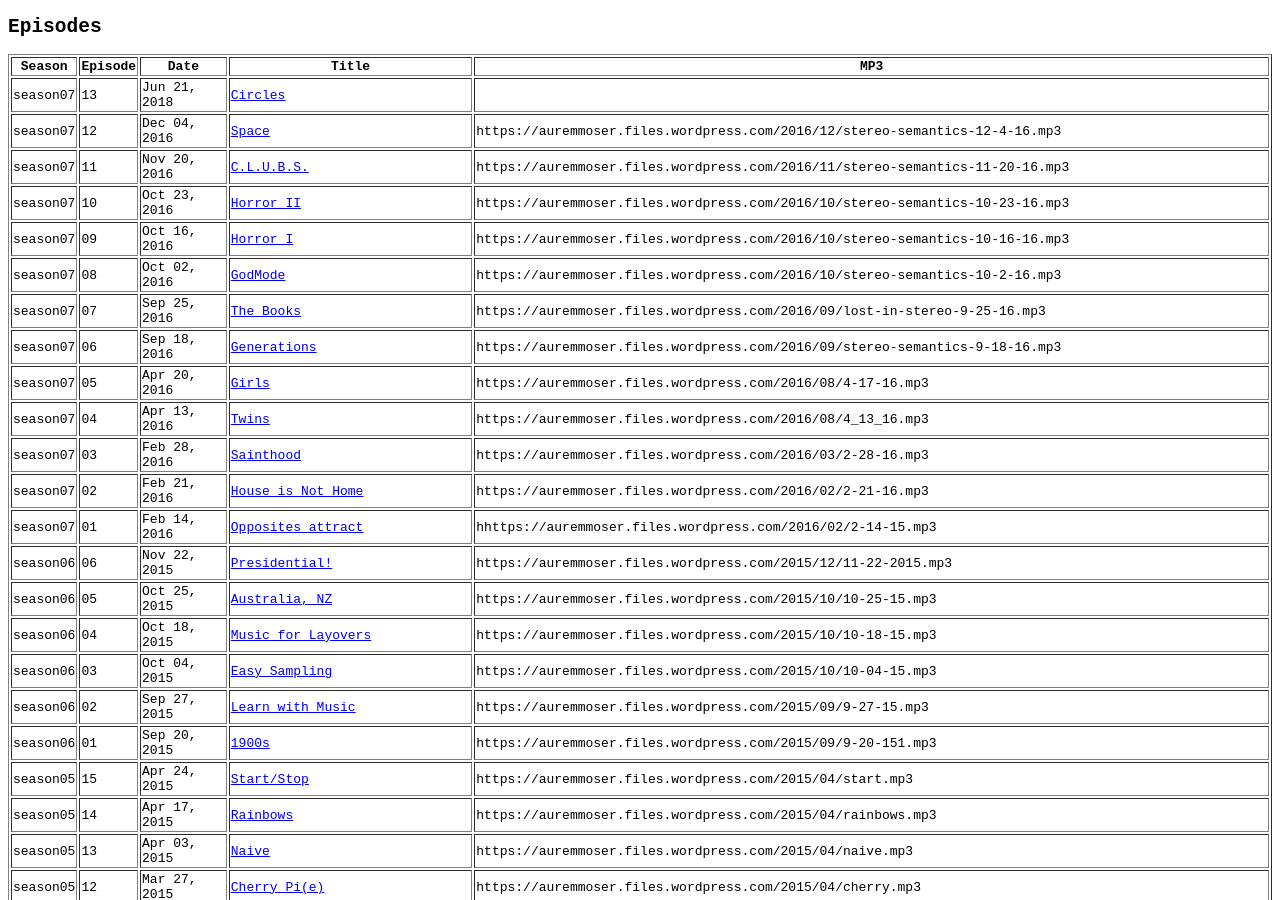
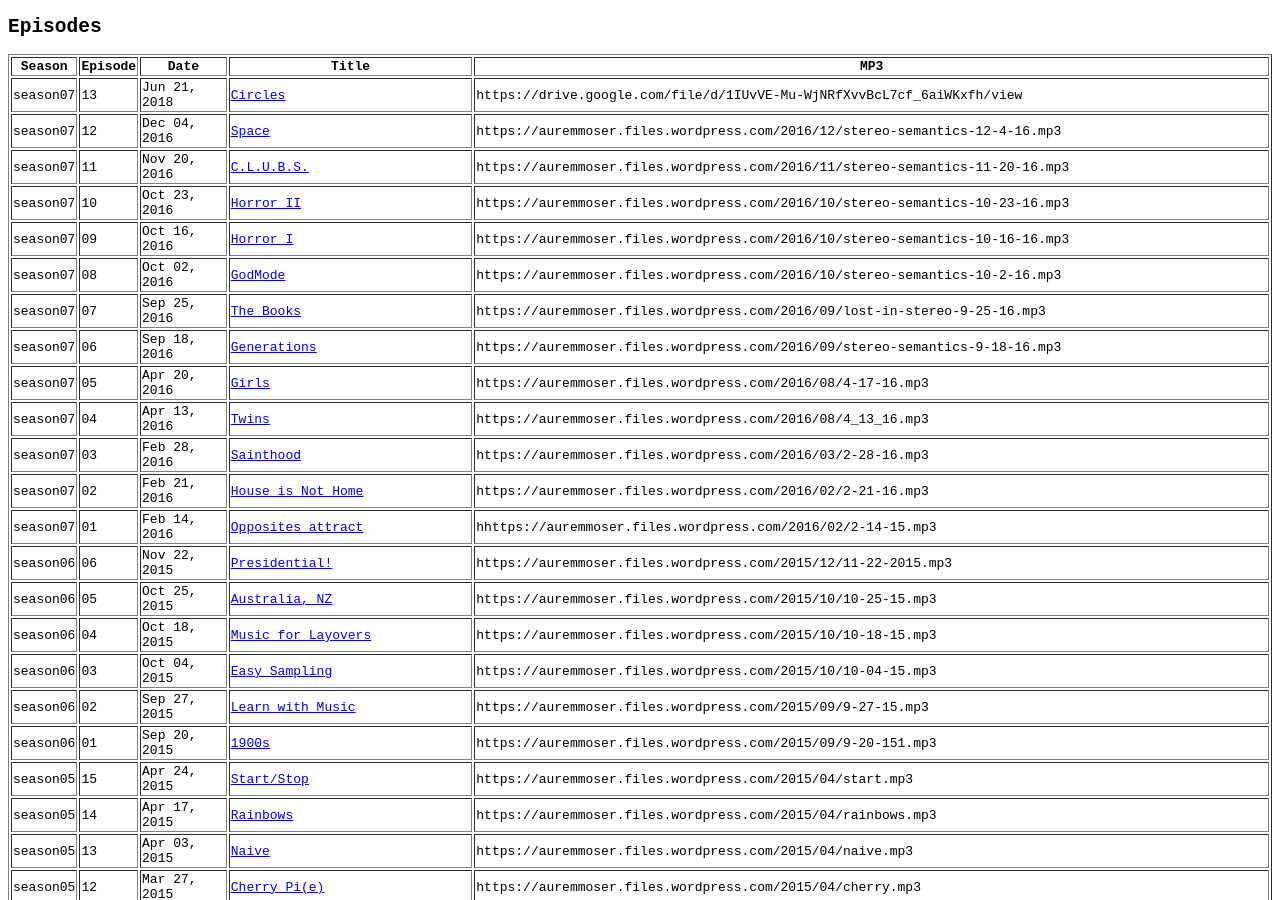
Before and after one commit to auremoser/stereosemantics, a Jekyll site: the page built from test.html, in a window 1280 px wide and 900 px high. Built offline with Jekyll 4.4.1, drawn with Linux system fonts in a browser that asks for light colours; some of the changed lines change nothing that is shown.

Commit message:
update circles song site

```diff
--- a/_posts/2018-06-21-circles.md
+++ b/_posts/2018-06-21-circles.md
@@ -4,7 +4,7 @@ title: Circles
 episode: 13
 date: 2018-06-21
 categories: season07
-mp3_url:
+mp3_url: https://drive.google.com/file/d/1IUvVE-Mu-WjNRfXvvBcL7cf_6aiWKxfh/view
 rel_finder_url: https://tinyurl.com/ss-circles
 tracklist_url: https://docs.google.com/spreadsheets/d/1ZGJevmD2rMnSgm4vJbz1SJKKWHN5esNgBx4ou-1GFZA/edit?usp=sharing
 duration: '01:01:00'
```
